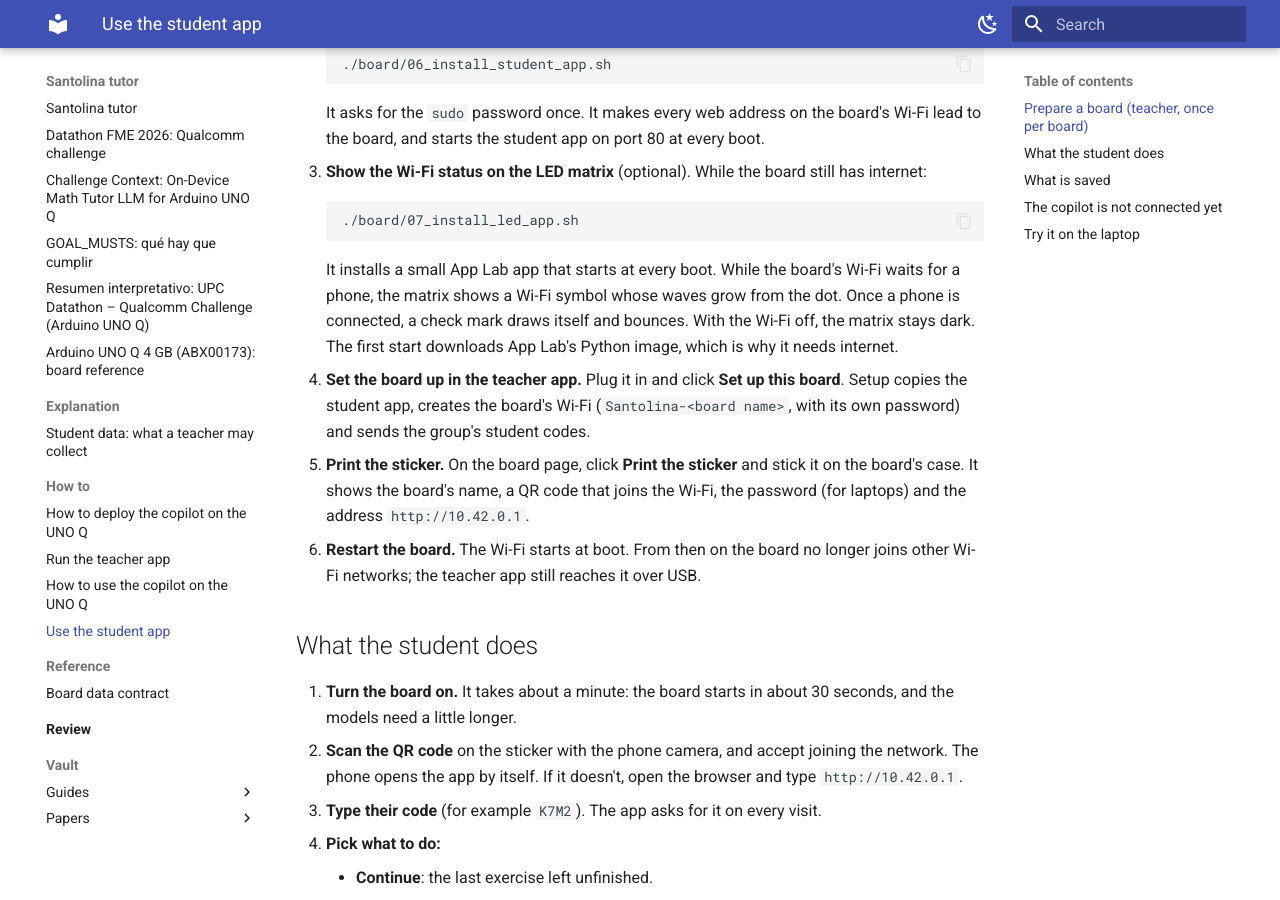
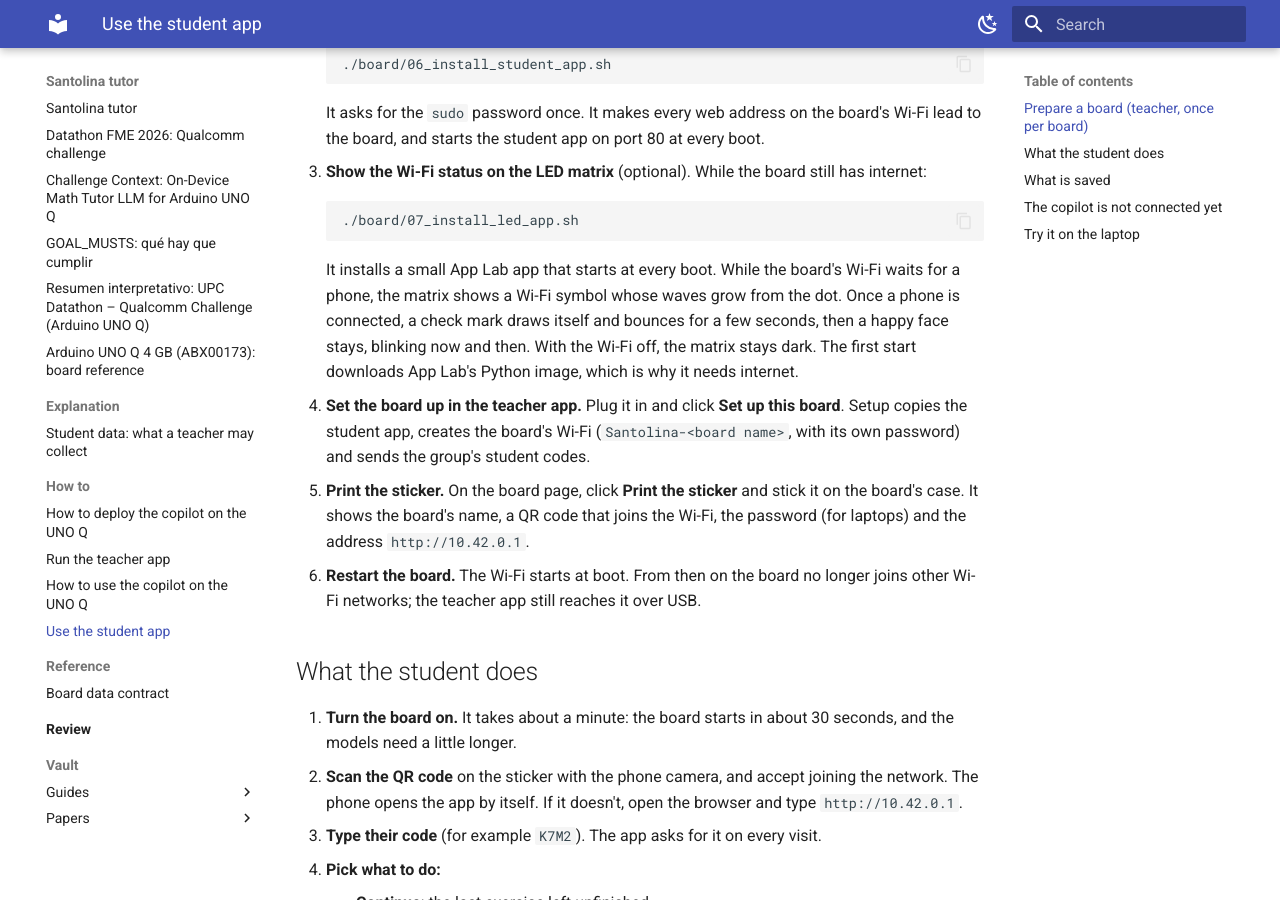
Before and after one commit to Sigkaio636/Santolina_tutor, an MkDocs documentation site: the page built from docs/how-to/use-student-app.md, in a window 1280 px wide and 900 px high, scrolled down 404 px. Built offline with MkDocs 1.6.1 and Material for MkDocs 9.7.7, drawn with Linux system fonts in a browser that asks for light colours.

Commit message:
LED matrix: after a few seconds of check mark, show a happy face
The check mark draws itself and bounces for 4 s after a phone connects,
then a happy face stays, blinking every 4 s.

Co-Authored-By: Claude Opus 5.5 <noreply@anthropic.com>

````diff
--- a/docs/how-to/use-student-app.md
+++ b/docs/how-to/use-student-app.md
@@ -19,7 +19,7 @@ Each student gets a board. The board makes its own Wi-Fi, and the student uses i
     ./board/07_install_led_app.sh
     ```
 
-    It installs a small App Lab app that starts at every boot. While the board's Wi-Fi waits for a phone, the matrix shows a Wi-Fi symbol whose waves grow from the dot. Once a phone is connected, a check mark draws itself and bounces. With the Wi-Fi off, the matrix stays dark. The first start downloads App Lab's Python image, which is why it needs internet.
+    It installs a small App Lab app that starts at every boot. While the board's Wi-Fi waits for a phone, the matrix shows a Wi-Fi symbol whose waves grow from the dot. Once a phone is connected, a check mark draws itself and bounces for a few seconds, then a happy face stays, blinking now and then. With the Wi-Fi off, the matrix stays dark. The first start downloads App Lab's Python image, which is why it needs internet.
 
 4. **Set the board up in the teacher app.** Plug it in and click **Set up this board**. Setup copies the student app, creates the board's Wi-Fi (`Santolina-<board name>`, with its own password) and sends the group's student codes.
 5. **Print the sticker.** On the board page, click **Print the sticker** and stick it on the board's case. It shows the board's name, a QR code that joins the Wi-Fi, the password (for laptops) and the address `http://10.42.0.1`.
````
Also changed, not shown: 1 other file.
